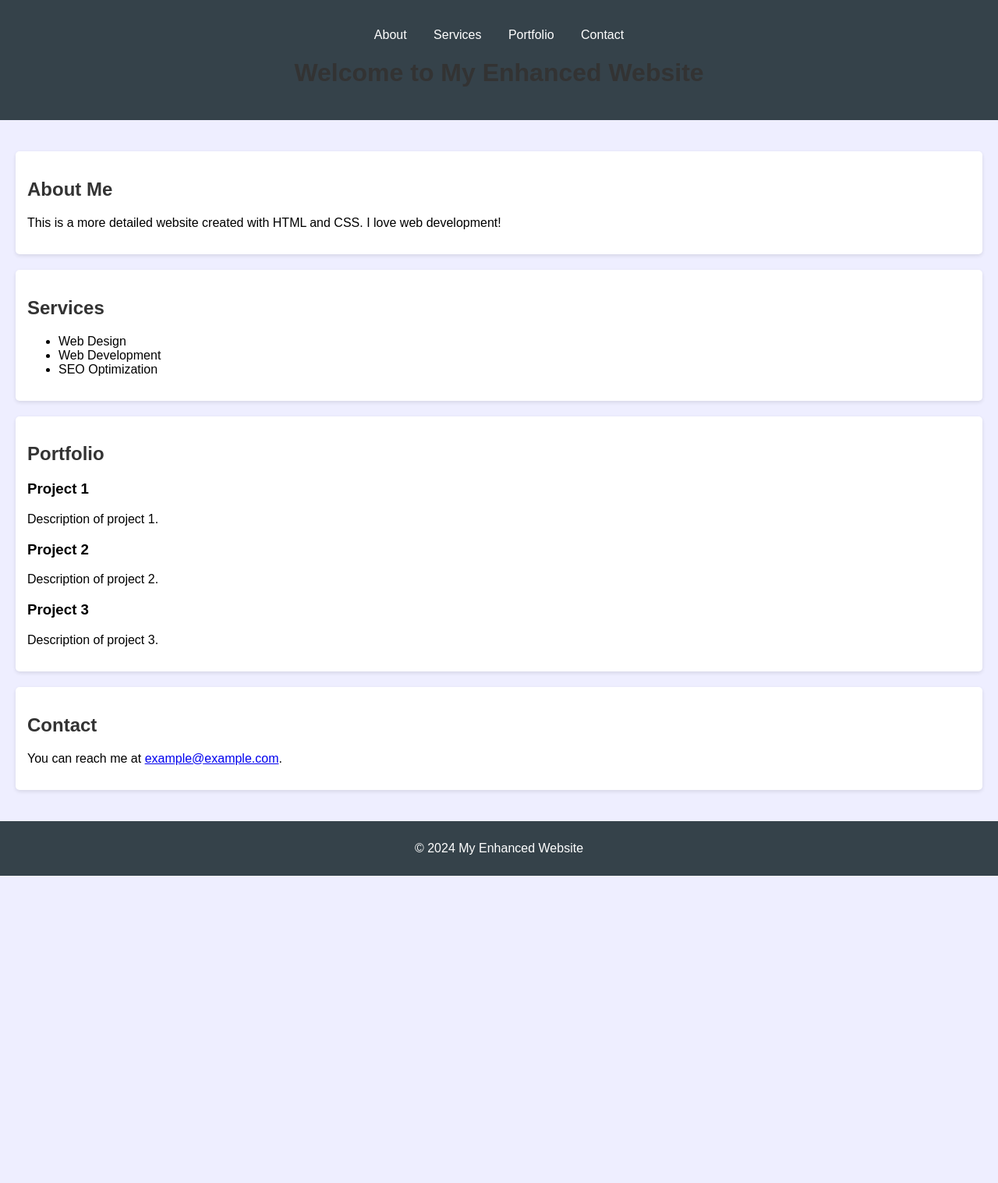
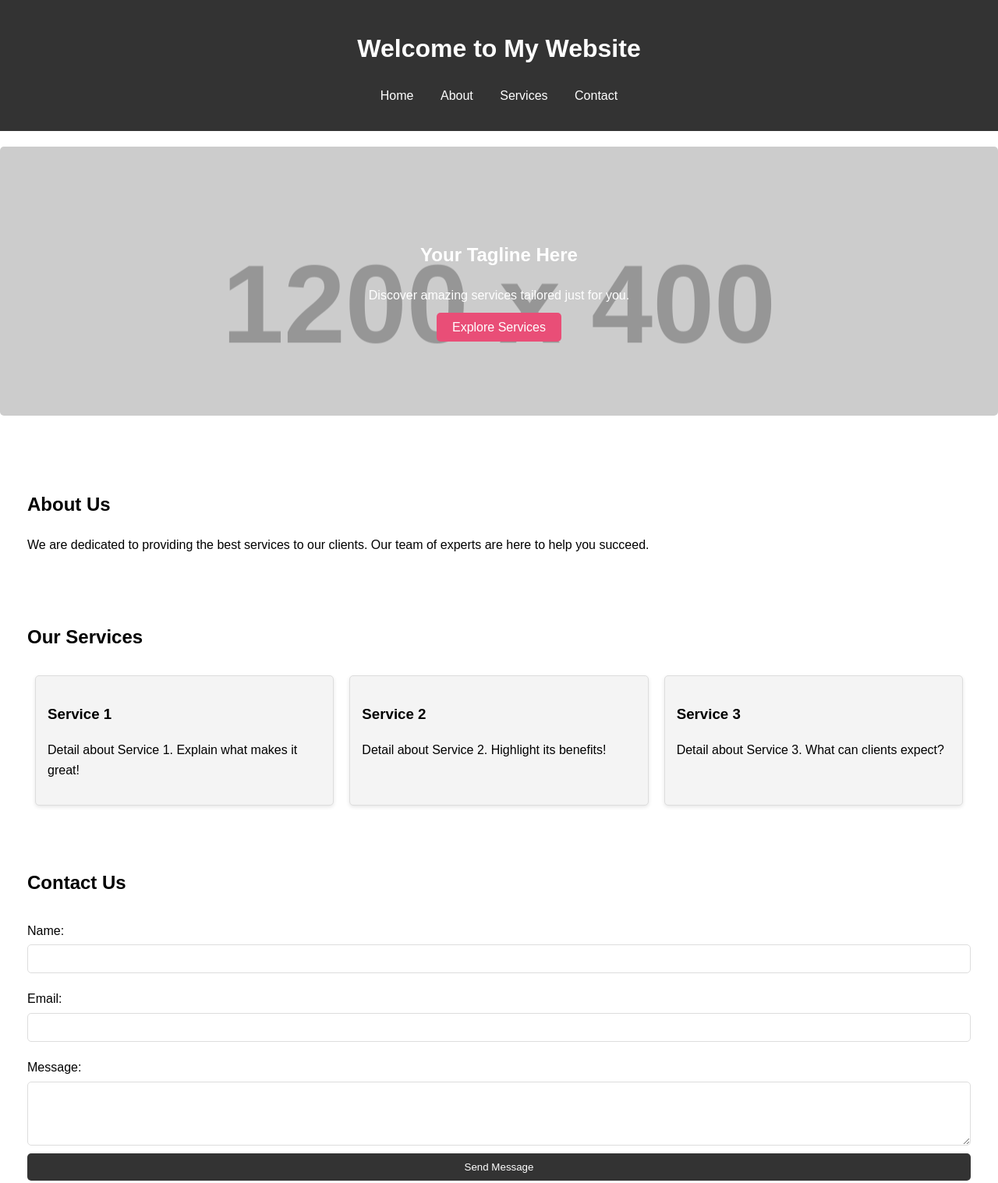
Before and after one commit to anikaakuqi/anika, a plain HTML site: page index.html in a window 1280 px wide. Shown: the top 1517 px of the page at 78% size. Before the commit the page ends 1123 px from the top, so only its background shows below. Drawn offline with Linux system fonts and the light colour scheme; placeholder pictures from the web are drawn by us.

Commit message:
Projekti normal

```diff
--- a/design.css
+++ /dev/null
@@ -1,62 +0,0 @@
-body {
-    font-family: Arial, sans-serif;
-    margin: 0;
-    padding: 0;
-    background-color: #eef;
-}
-
-header {
-    background: #56b9f7;
-    color: #ffffff;
-    padding: 20px 0;
-    text-align: center;
-}
-
-nav ul {
-    list-style: none;
-    padding: 0;
-}
-
-nav ul li {
-    display: inline;
-    margin: 0 15px;
-}
-
-nav ul li a {
-    color: #ffffff;
-    text-decoration: none;
-}
-
-nav ul li a:hover {
-    text-decoration: underline;
-}
-
-main {
-    padding: 20px;
-}
-
-h1, h2 {
-    color: #333;
-}
-
-section {
-    margin: 20px 0;
-    padding: 15px;
-    background: #ffffff;
-    border-radius: 5px;
-    box-shadow: 0 2px 5px rgba(0,0,0,0.1);
-}
-
-.portfolio-item {
-    margin-bottom: 10px;
-}
-
-footer {
-    text-align: center;
-    padding: 10px 0;
-    background: #ff4545;
-    color: #ffffff;
-    position: relative;
-    bottom: 0;
-    width: 100%;
-}
--- a/index.html
+++ b/index.html
@@ -3,56 +3,73 @@
 <head>
     <meta charset="UTF-8">
     <meta name="viewport" content="width=device-width, initial-scale=1.0">
-    <title>My Enhanced Website</title>
+    <title>My Detailed Website</title>
     <link rel="stylesheet" href="styles.css">
 </head>
 <body>
     <header>
+        <h1>Welcome to My Website</h1>
         <nav>
             <ul>
+                <li><a href="#home">Home</a></li>
                 <li><a href="#about">About</a></li>
                 <li><a href="#services">Services</a></li>
-                <li><a href="#portfolio">Portfolio</a></li>
                 <li><a href="#contact">Contact</a></li>
             </ul>
         </nav>
-        <h1>Welcome to My Enhanced Website</h1>
     </header>
+
+    <section id="home" class="hero">
+        <div class="hero-text">
+            <h2>Your Tagline Here</h2>
+            <p>Discover amazing services tailored just for you.</p>
+            <a href="#services" class="btn">Explore Services</a>
+        </div>
+    </section>
+
     <main>
         <section id="about">
-            <h2>About Me</h2>
-            <p>This is a more detailed website created with HTML and CSS. I love web development!</p>
+            <h2>About Us</h2>
+            <p>We are dedicated to providing the best services to our clients. Our team of experts are here to help you succeed.</p>
         </section>
+
         <section id="services">
-            <h2>Services</h2>
-            <ul>
-                <li>Web Design</li>
-                <li>Web Development</li>
-                <li>SEO Optimization</li>
-            </ul>
-        </section>
-        <section id="portfolio">
-            <h2>Portfolio</h2>
-            <div class="portfolio-item">
-                <h3>Project 1</h3>
-                <p>Description of project 1.</p>
-            </div>
-            <div class="portfolio-item">
-                <h3>Project 2</h3>
-                <p>Description of project 2.</p>
-            </div>
-            <div class="portfolio-item">
-                <h3>Project 3</h3>
-                <p>Description of project 3.</p>
+            <h2>Our Services</h2>
+            <div class="card-container">
+                <div class="card">
+                    <h3>Service 1</h3>
+                    <p>Detail about Service 1. Explain what makes it great!</p>
+                </div>
+                <div class="card">
+                    <h3>Service 2</h3>
+                    <p>Detail about Service 2. Highlight its benefits!</p>
+                </div>
+                <div class="card">
+                    <h3>Service 3</h3>
+                    <p>Detail about Service 3. What can clients expect?</p>
+                </div>
             </div>
         </section>
+
         <section id="contact">
-            <h2>Contact</h2>
-            <p>You can reach me at <a href="mailto:example@example.com">example@example.com</a>.</p>
+            <h2>Contact Us</h2>
+            <form>
+                <label for="name">Name:</label>
+                <input type="text" id="name" name="name" required>
+
+                <label for="email">Email:</label>
+                <input type="email" id="email" name="email" required>
+
+                <label for="message">Message:</label>
+                <textarea id="message" name="message" rows="4" required></textarea>
+
+                <button type="submit">Send Message</button>
+            </form>
         </section>
     </main>
+
     <footer>
-        <p>&copy; 2024 My Enhanced Website</p>
+        <p>&copy; 2024 My Website. All rights reserved.</p>
     </footer>
 </body>
 </html>
--- a/styles.css
+++ b/styles.css
@@ -1,14 +1,18 @@
+* {
+    box-sizing: border-box;
+}
+
 body {
     font-family: Arial, sans-serif;
     margin: 0;
     padding: 0;
-    background-color: #eef;
+    line-height: 1.6;
 }
 
 header {
-    background: #35424a;
-    color: #ffffff;
-    padding: 20px 0;
+    background: #333;
+    color: #fff;
+    padding: 1rem 0;
     text-align: center;
 }
 
@@ -23,40 +27,112 @@ nav ul li {
 }
 
 nav ul li a {
-    color: #ffffff;
+    color: #fff;
     text-decoration: none;
 }
 
-nav ul li a:hover {
-    text-decoration: underline;
+.hero {
+    background-image: url('https://via.placeholder.com/1200x400');
+    background-size: cover;
+    color: white;
+    padding: 100px 20px;
+    text-align: center;
+}
+
+.hero-text {
+    max-width: 600px;
+    margin: auto;
+}
+
+.btn {
+    background: #e94e77;
+    color: white;
+    padding: 10px 20px;
+    text-decoration: none;
+    border-radius: 5px;
+    transition: background 0.3s;
+}
+
+.btn:hover {
+    background: #d03a5e;
 }
 
 main {
     padding: 20px;
 }
 
-h1, h2 {
-    color: #333;
-}
-
 section {
     margin: 20px 0;
     padding: 15px;
-    background: #ffffff;
     border-radius: 5px;
-    box-shadow: 0 2px 5px rgba(0,0,0,0.1);
 }
 
-.portfolio-item {
+.card-container {
+    display: flex;
+    justify-content: space-around;
+    flex-wrap: wrap;
+}
+
+.card {
+    background: #f4f4f4;
+    border: 1px solid #ddd;
+    border-radius: 5px;
+    padding: 15px;
+    margin: 10px;
+    flex: 1;
+    min-width: 250px;
+    box-shadow: 0 2px 5px rgba(0, 0, 0, 0.1);
+}
+
+form {
+    display: flex;
+    flex-direction: column;
+}
+
+form label {
+    margin: 10px 0 5px;
+}
+
+form input, form textarea {
+    padding: 10px;
     margin-bottom: 10px;
+    border: 1px solid #ddd;
+    border-radius: 5px;
+}
+
+form button {
+    background: #333;
+    color: white;
+    padding: 10px;
+    border: none;
+    border-radius: 5px;
+    cursor: pointer;
+    transition: background 0.3s;
+}
+
+form button:hover {
+    background: #555;
 }
 
 footer {
+    background: #333;
+    color: #fff;
     text-align: center;
-    padding: 10px 0;
-    background: #35424a;
-    color: #ffffff;
+    padding: 1rem 0;
     position: relative;
     bottom: 0;
     width: 100%;
 }
+
+/* Responsive Styles */
+@media (max-width: 768px) {
+    nav ul li {
+        display: block;
+        margin: 10px 0;
+    }
+
+    .card-container {
+        flex-direction: column;
+        align-items: center;
+    }
+}
```
